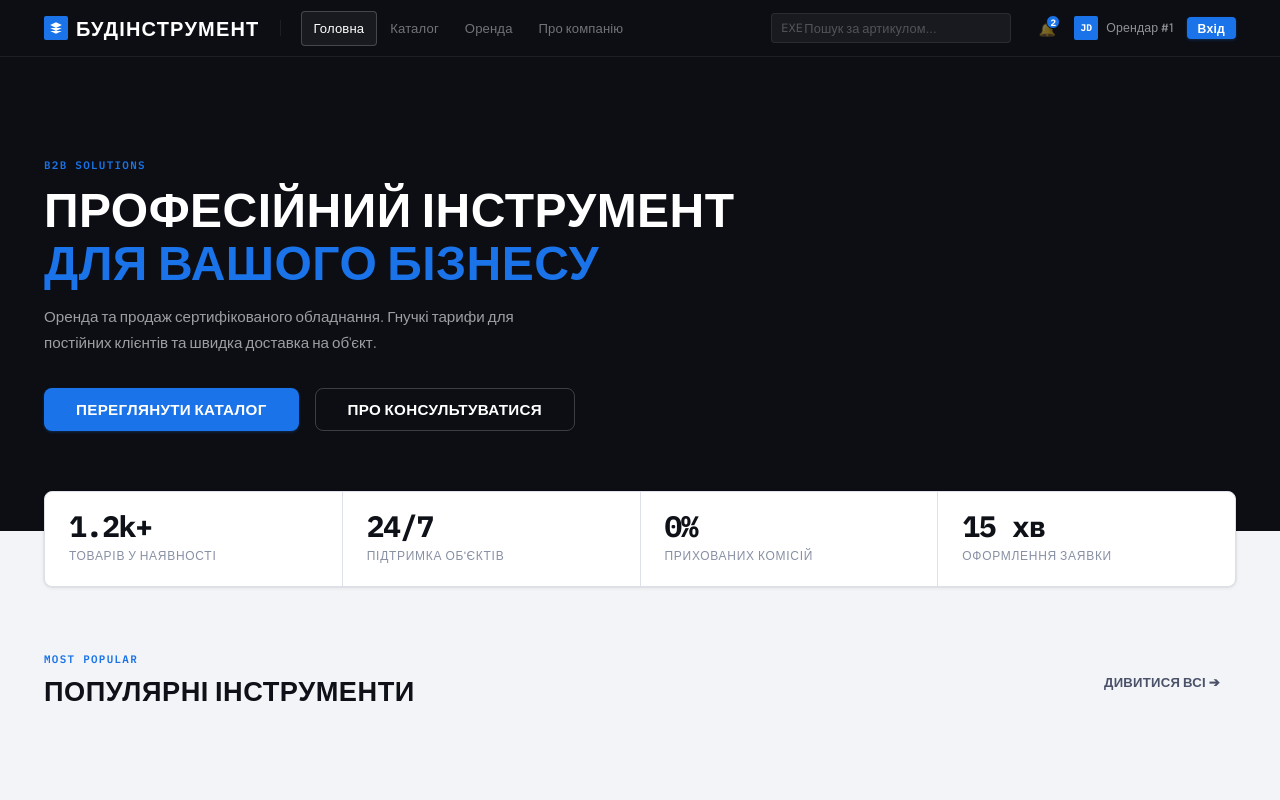
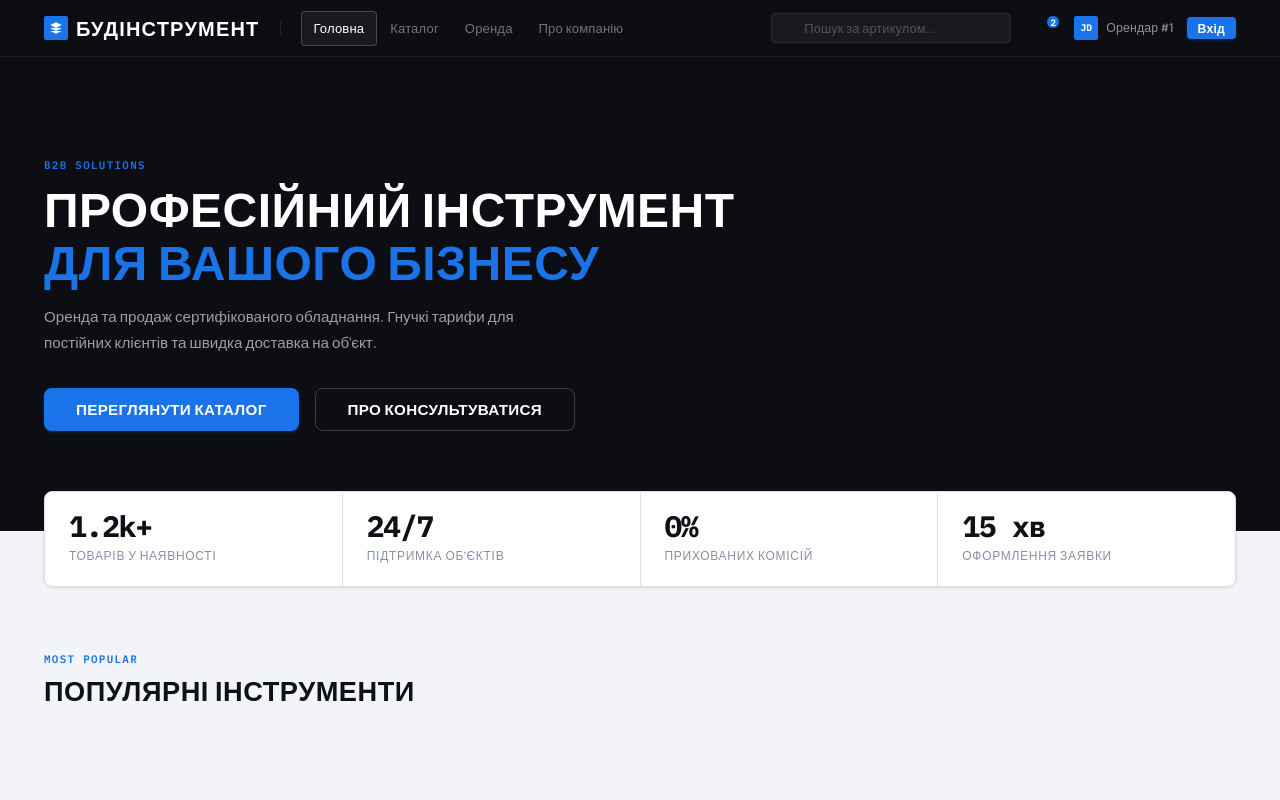
Before and after one commit to WzRd-off/rental_sales_tools, a website: page public/index.html in a window 1280 px wide. Shown: the top 800 px of the page. Drawn offline with nearby package versions, Linux system fonts and the light colour scheme; a web font is replaced by a local one.

Commit message:
init main page2

```diff
--- a/public/index.html
+++ b/public/index.html
@@ -27,13 +27,11 @@
             </nav>
 
             <div class="header__search">
-                <span class="header__search-icon">EXE</span>
                 <input type="text" placeholder="Пошук за артикулом...">
             </div>
 
             <div class="header__actions">
                 <button class="header__icon-btn">
-                    <span>🔔</span>
                     <div class="header__badge">2</div>
                 </button>
                 <div class="header__user">
@@ -87,7 +85,6 @@
                     <div class="section-eyebrow">MOST POPULAR</div>
                     <h2 class="section-title">ПОПУЛЯРНІ ІНСТРУМЕНТИ</h2>
                 </div>
-                <a href="catalog.html" class="btn btn-ghost">ДИВИТИСЯ ВСІ ➔</a>
             </div>
 
             <div class="grid grid-4">
```
